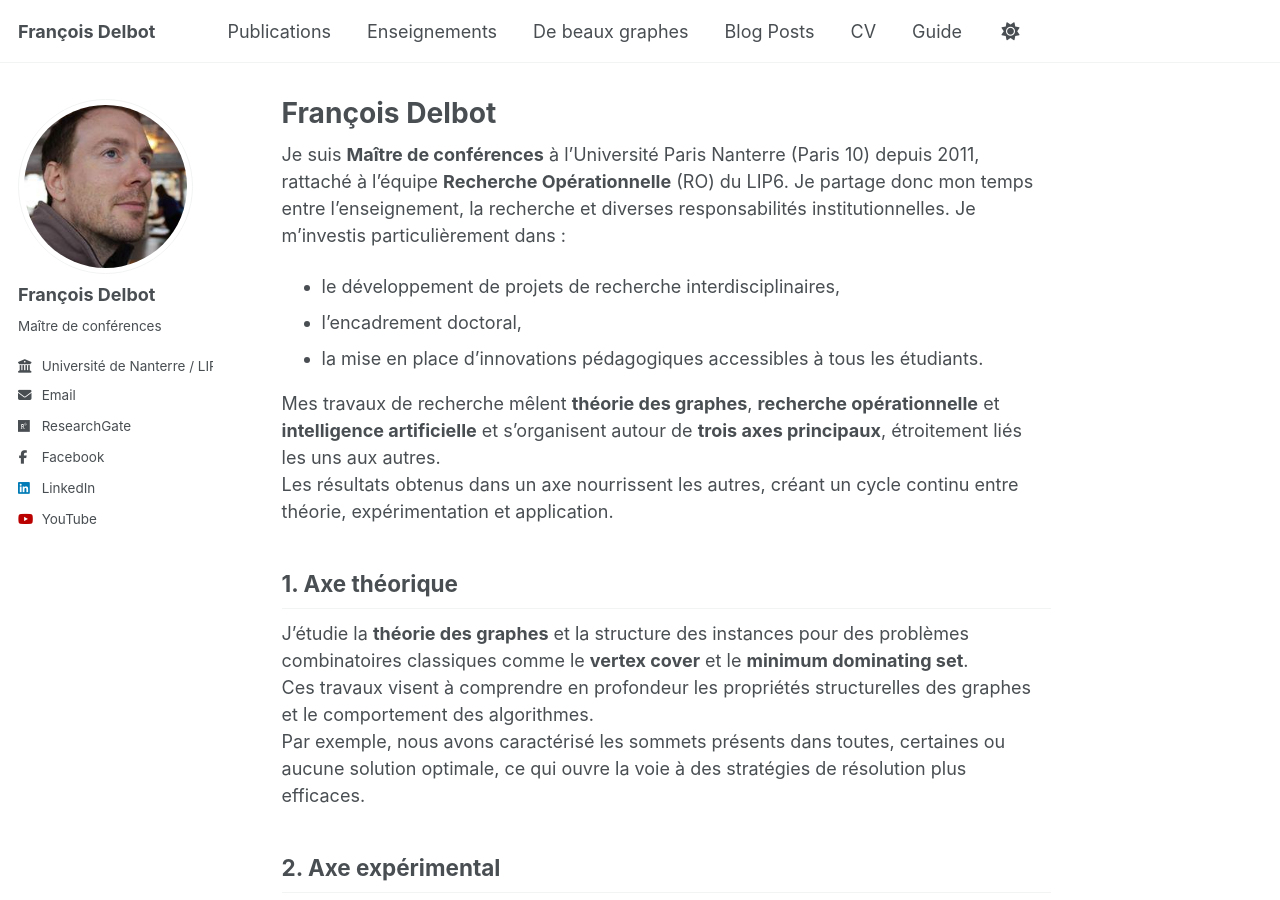
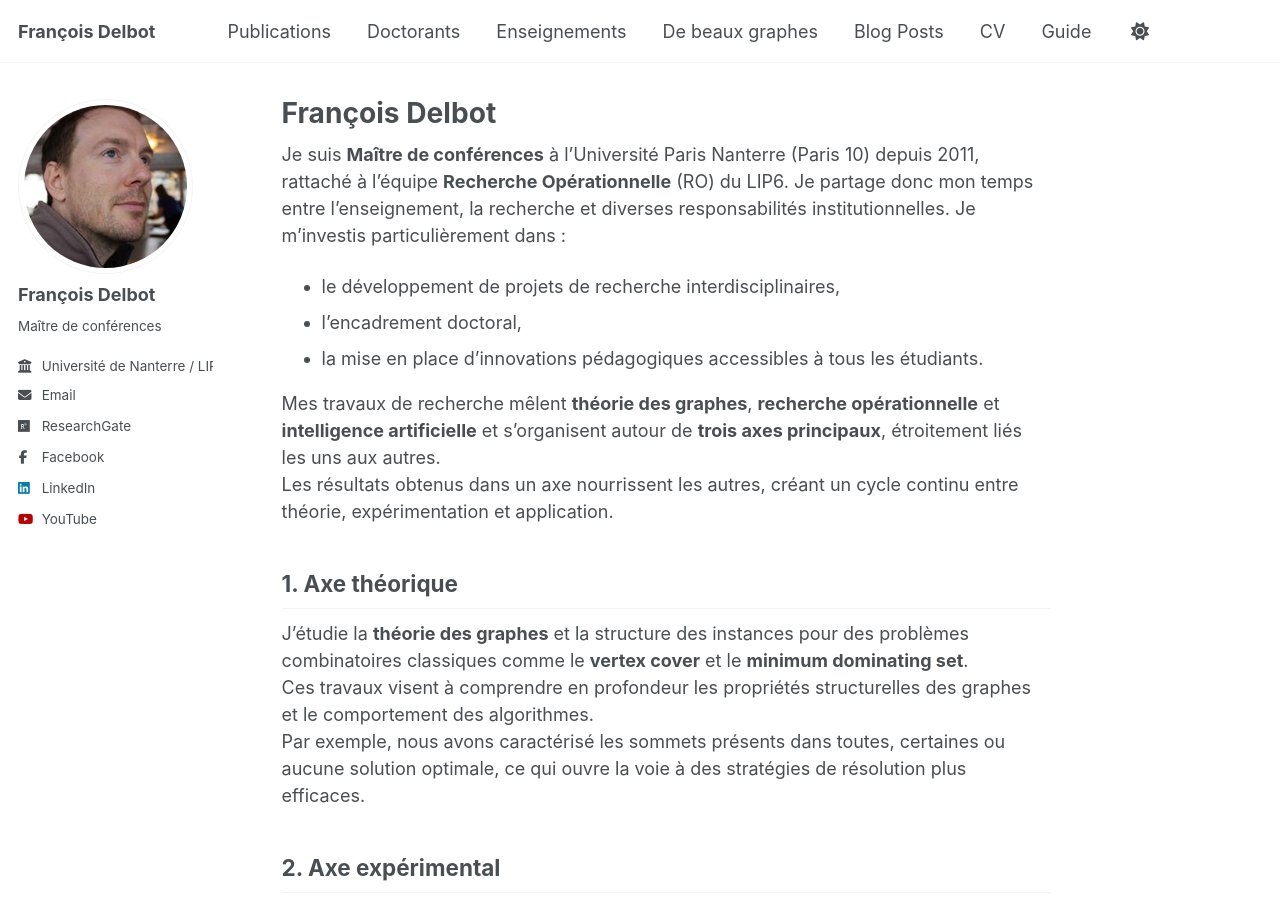
Before and after one commit to fdelbot/fdelbot.github.io, a Jekyll site: the page built from _pages/about.md, in a window 1280 px wide and 900 px high. Built offline with Jekyll 4.4.1, drawn with Linux system fonts in a browser that asks for light colours; a script that is not in the unit is left out.

Commit message:
Update navigation.yml

```diff
--- a/_data/navigation.yml
+++ b/_data/navigation.yml
@@ -10,6 +10,9 @@
 main:
   - title: "Publications"
     url: /publications/
+
+  - title: "Doctorants"
+    url: /encadrement-doctoral/
 
   - title: "Enseignements"
     url: /teaching/
```
